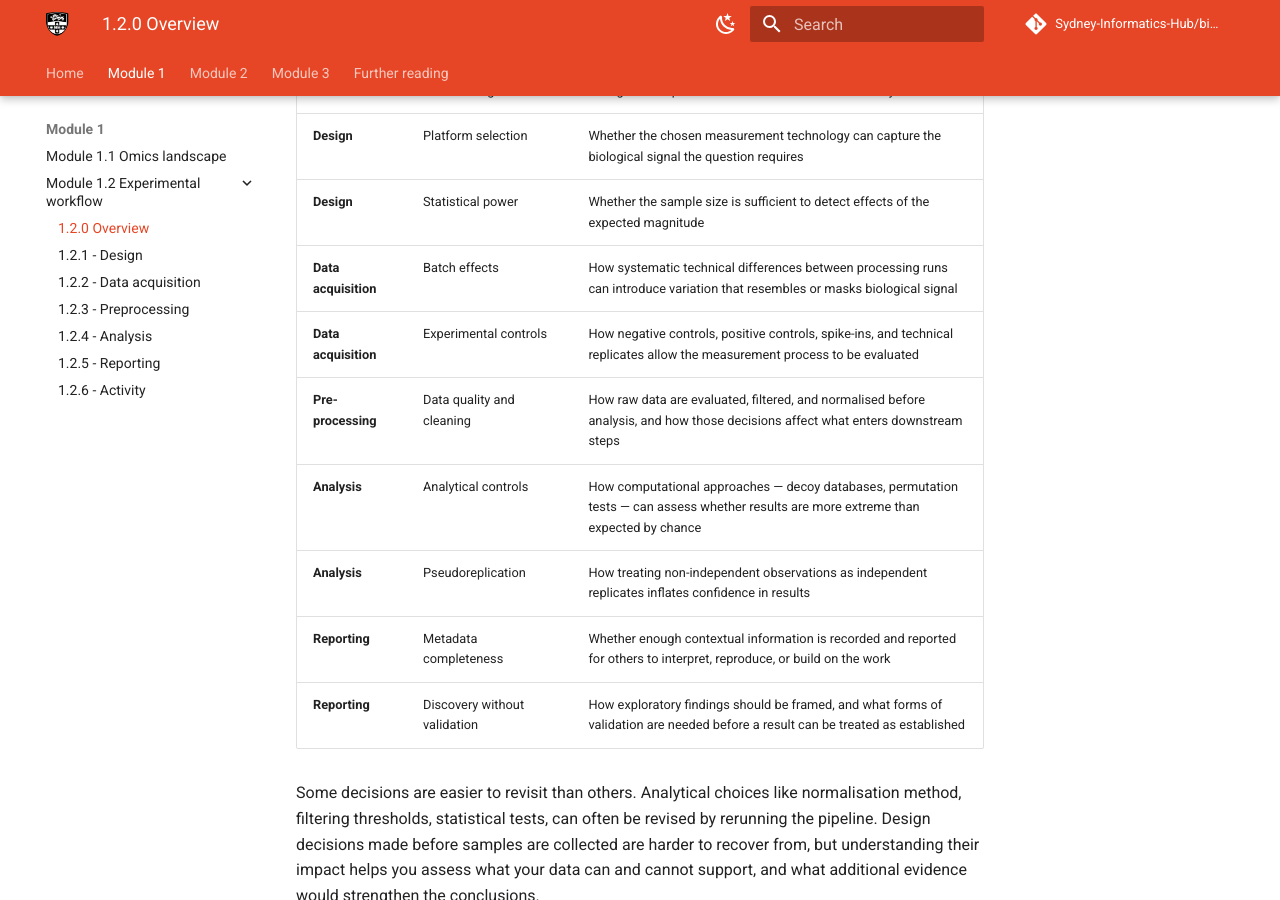
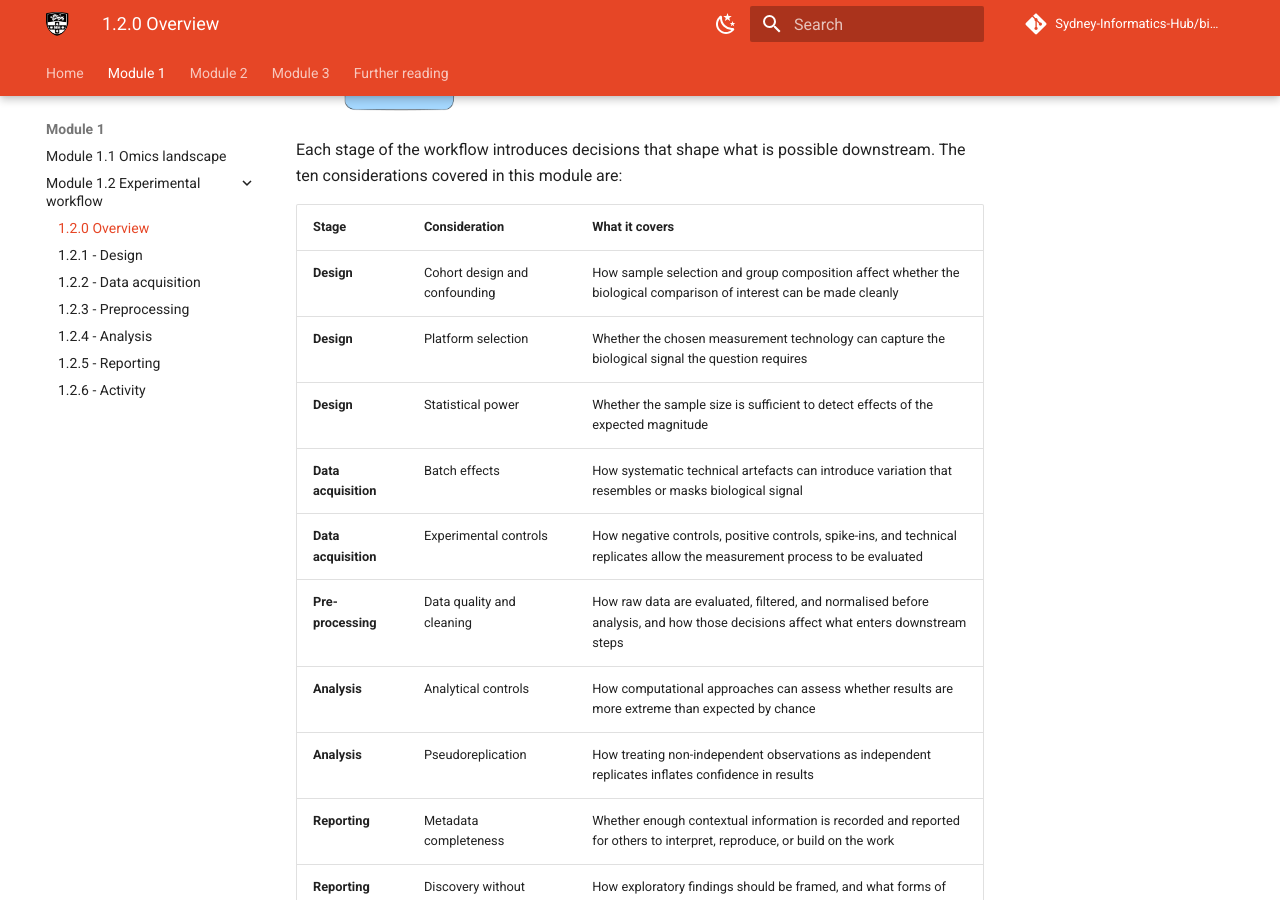
Before and after one commit to Sydney-Informatics-Hub/bio101-workshop, an MkDocs documentation site: the page built from docs/module1-2-0.md, in a window 1280 px wide and 900 px high, scrolled down 922 px. Built offline with MkDocs 1.6.1 and Material for MkDocs 9.7.7, drawn with Linux system fonts in a browser that asks for light colours; comment, search, counter and statistics services are not loaded.

```diff
--- a/docs/module1-2-0.md
+++ b/docs/module1-2-0.md
@@ -21,10 +21,10 @@
 | **Design** | Cohort design and confounding | How sample selection and group composition affect whether the biological comparison of interest can be made cleanly |
 | **Design** | Platform selection | Whether the chosen measurement technology can capture the biological signal the question requires |
 | **Design** | Statistical power | Whether the sample size is sufficient to detect effects of the expected magnitude |
-| **Data acquisition** | Batch effects | How systematic technical differences between processing runs can introduce variation that resembles or masks biological signal |
+| **Data acquisition** | Batch effects | How systematic technical artefacts can introduce variation that resembles or masks biological signal |
 | **Data acquisition** | Experimental controls | How negative controls, positive controls, spike-ins, and technical replicates allow the measurement process to be evaluated |
 | **Pre-processing** | Data quality and cleaning | How raw data are evaluated, filtered, and normalised before analysis, and how those decisions affect what enters downstream steps |
-| **Analysis** | Analytical controls | How computational approaches — decoy databases, permutation tests — can assess whether results are more extreme than expected by chance |
+| **Analysis** | Analytical controls | How computational approaches can assess whether results are more extreme than expected by chance |
 | **Analysis** | Pseudoreplication | How treating non-independent observations as independent replicates inflates confidence in results |
 | **Reporting** | Metadata completeness | Whether enough contextual information is recorded and reported for others to interpret, reproduce, or build on the work |
 | **Reporting** | Discovery without validation | How exploratory findings should be framed, and what forms of validation are needed before a result can be treated as established |
```
Also changed, not shown: docs/figs/1-2_workflow.png, 1 other file.
